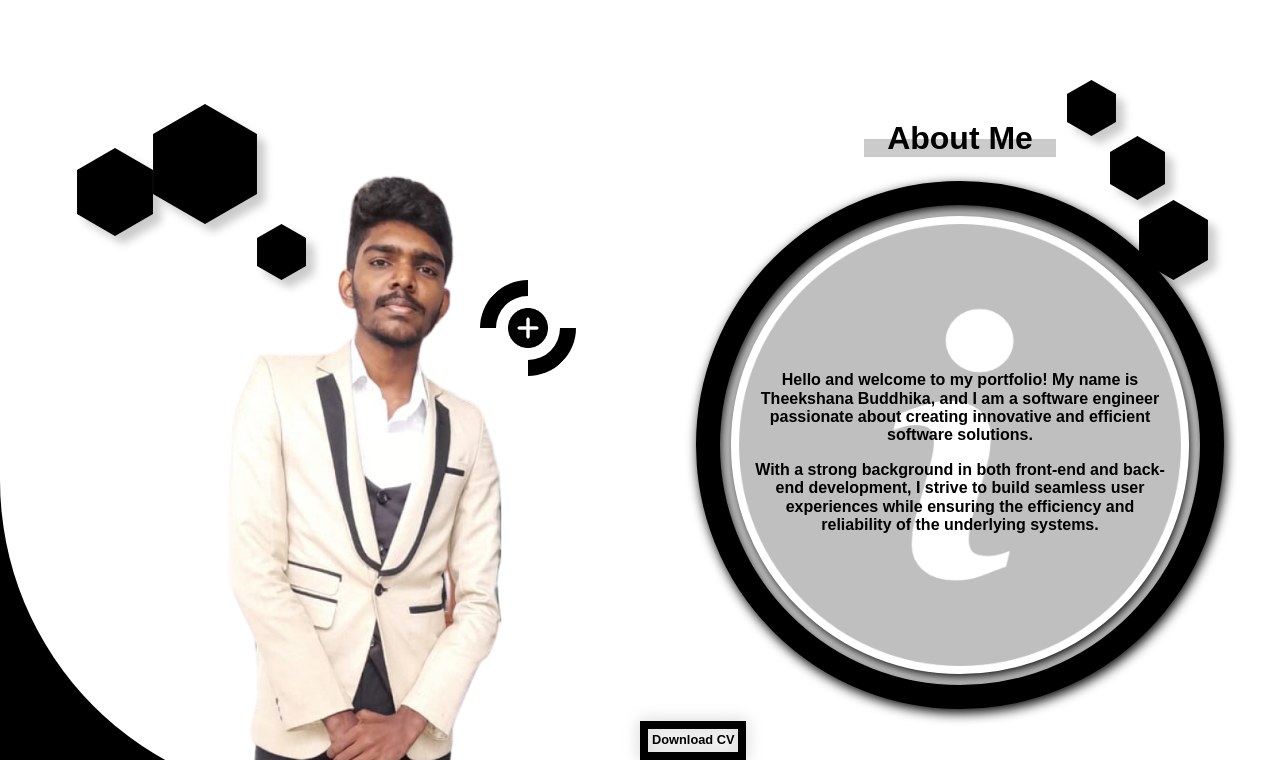
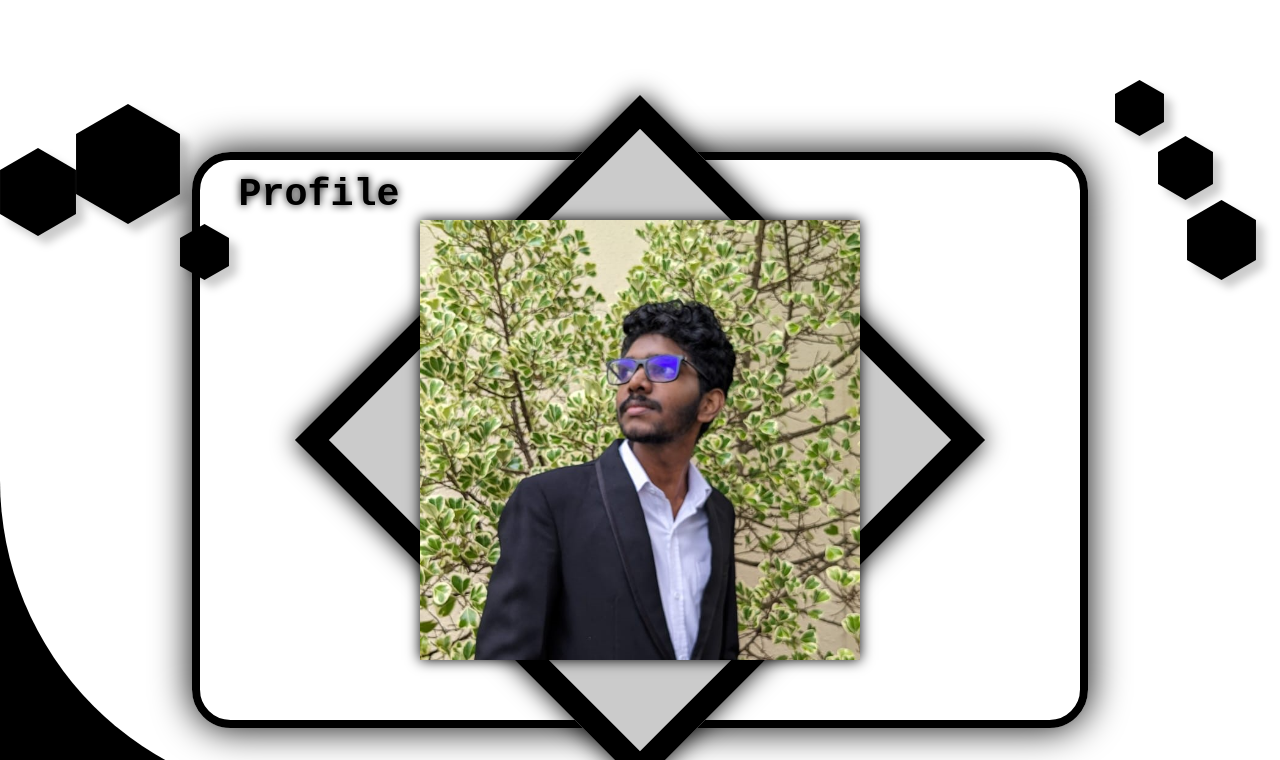
Before and after one commit to TheekshanaBuddhika/MyProtofolio, a plain HTML site: page index.html in a window 1280 px wide. Shown: the part 800-1560 px from the top of the page. Drawn offline with Linux system fonts and the light colour scheme; files whose address does not match are found by name.

Commit message:
about me updated

```diff
--- a/assets/styles/main.css
+++ b/assets/styles/main.css
@@ -365,192 +365,177 @@ h1,h2,h3,h4{
     background-color: black;
  }
 
- .about>section:nth-child(2){
+ .inner-about{
     background-color: white;
     border-radius: 0 0 0 40vh;
     height: 100%;
     display: flex;
  }
 
- .about>section:nth-child(2)>section:first-child,.about>section:nth-child(2)>section:nth-child(2){
+ .about-left,.about-end{
     position: relative;
     margin-top: 10vh;
     display: flex;
     flex-direction: column;
-    width: 50vw;
+    width: 15vw;
     align-items: center;
  }
 
- .about>section:nth-child(2)>section:first-child>img:nth-child(3){
-    position: absolute;
-    bottom: 0;
-    left: 15vw;
-    height: 85vh;
-    margin: auto;
+ .about-mid{
+    position: relative;
+    margin-top: 10vh;
+    display: flex;
+    width: 70vw;
+    align-items: center;
+    justify-content: center;
  }
 
- .about>section:nth-child(2)>section:first-child>div:first-child{
+ /* polygon-container-left */
+
+ .about-polygon-left{
     display: flex;
     height: 22vh;
-    margin-left: 6vw;
     justify-content: space-around;
     width: 15vw;
     margin-top: 3vh;
     align-self: flex-start;
  }
 
- .about>section:nth-child(2)>section:first-child>div:first-child>img:first-child{
+ .about-polygon-left>img:first-child{
     align-self: center;
     height: 11vh;
     filter: drop-shadow(1vh 1vh 0.5vh #CBCBCb);
  }
 
- .about>section:nth-child(2)>section:first-child>div:first-child>img:nth-child(2){
+ .about-polygon-left>img:nth-child(2){
     align-self: flex-start;
     height: 15vh;
     filter: drop-shadow(1vh 1vh 0.5vh #CBCBCb);
  }
 
- .about>section:nth-child(2)>section:first-child>div:first-child>img:nth-child(3){
+ .about-polygon-left>img:nth-child(3){
     align-self: flex-end;
     height: 7vh;
     filter: drop-shadow(1vh 1vh 0.5vh #CBCBCb);
  }
 
- .about>section:nth-child(2)>section:first-child>div:nth-child(2){
-    align-self: flex-end;
-    margin-right: 5vw;
-    border-radius: 50%;
-    aspect-ratio: 1/1;
-    border: 2vh solid white;
-    border-top: 2vh solid black;
-    border-bottom: 2vh solid black;
-    height: 8vh;
-    transform: rotate(315deg);
+ /* about-mid */
+
+ .profile-container{
+    position: relative;
     display: flex;
-    align-items: center;
-    justify-content: center;
-    transition: 1s;
+    width: 70vw;
+    height: 70vh;
+    border: 1vh solid;
+    border-radius: 3vw;
+    box-shadow: 0 0 3vw;
+    flex-direction: column;
  }
 
- .about>section:nth-child(2)>section:first-child>div:nth-child(2)>img:first-child{
-    height: 5vh;
-    transform: rotate(-315deg);
+ .profile-container>span{
+    font-size: 3em;
+    font-weight: bold;
+    filter: drop-shadow(0 0 0.5vh black);
+    margin-top: 1vw;
+    margin-left: 3vw;
  }
 
- .about>section:nth-child(2)>section:first-child>div:nth-child(2):hover{
-    transition-property: all;
-    transition-duration: 1s;
-    transform: rotate(405deg);
+ .main-rec-container{
+    height: 55vh;
+    width: 55vh;
+    border: 3vh solid;
+    background-color: #CBCBCB;
+    transform: rotate(45deg);
+    box-shadow: 0 0 2vw;
+    position: absolute;
+    top: 0;
+    left: 0;
+    right: 0;
+    bottom: 0;
+    margin: auto;
  }
 
- .about>section:nth-child(2)>section:first-child>img:nth-child(3){
-    position: absolute;
-    bottom: 0;
-    left: 15vw;
-    height: 85vh;
+ .small-rec-container{
+    height: 55vh;
+    width: 55vh;
+    overflow: hidden;
+    box-shadow: 0 0 1vw;
+    transform: rotate(-45deg);
  }
 
- .about>section:nth-child(2)>section:nth-child(2)>div:first-child{
+ .small-rec-container>img{
+    width: 100%;
+ }
+
+ .about-info-contianer{
+    height: 55vh;
+    display: flex;
+    width: 55vh;
+    background-color: #CBCBCB;
+    border: 0.5vh solid;
+    flex-direction: column;
+    border-radius: 2vw;
+    box-shadow: 0 0 0.5vw;
+    position: absolute;
+    top: 0;
+    bottom: 0;
+    right: -28vw;
+    margin: auto;
+    align-items: center;
+    opacity: 0;
+ }
+
+ .about-info-contianer>p{
+    font-size: 1.2em;
+    font-weight: bold;
+    font-family: cursive;
+    width: 50vh;
+    margin-bottom: 0;
+    margin-top: 3vw;
+ }
+
+ .about-info-contianer>a{
+    height: 5vh;
+    margin-top: 3vw;
+ }
+
+ .about-info-contianer>a>button{
+    border: 0.5vh solid black;
+    background: white;
+    padding: 0.5vh;
+    font-weight: bold;
+    width: 10vw;
+    height: 5vh;
+ }
+
+ /* polygon-container-right */
+
+ .about-polygon-right{
     display: flex;
     height: 25vh;
     width: 11vw;
     align-self: flex-end;
     flex-direction: column;
-    margin-right: 9vh;
+    margin-right: 3vh;
     position: absolute;
  }
 
- .about>section:nth-child(2)>section:nth-child(2)>div:first-child>img:first-child{
+ .about-polygon-right>img:first-child{
     align-self: flex-start;
     height: 7vh;
     filter: drop-shadow(1vh 1vh 0.5vh #CBCBCb);
  }
 
- .about>section:nth-child(2)>section:nth-child(2)>div:first-child>img:nth-child(2){
+ .about-polygon-right>img:nth-child(2){
     filter: drop-shadow(1vh 1vh 0.5vh #CBCBCb);
     height: 8vh;
     align-self: center;
  }
 
- .about>section:nth-child(2)>section:nth-child(2)>div:first-child>img:nth-child(3){
+ .about-polygon-right>img:nth-child(3){
     align-self: flex-end;
     height: 10vh;
     filter: drop-shadow(1vh 1vh 0.5vh #CBCBCb);
- }
-
- .about>section:nth-child(2)>section:nth-child(2)>div:nth-child(2){
-    background: linear-gradient(to top, #CBCBCB 50%, white 50%);
-    margin-top: 5vh;
-    width: 15vw;
-    display: flex;
-    justify-content: center;
- }
-
- .about>section:nth-child(2)>section:nth-child(2)>div:nth-child(2)>h3:first-child{
-    font-size: 2.5em;
-    margin-bottom: 0;
-    margin-top: 0;
-    font-family: sans-serif;
- }
-
- .about>section:nth-child(2)>section:nth-child(2)>div:nth-child(3){
-    border-radius: 50%;
-    aspect-ratio: 1/1;
-    height: 60vh;
-    border: 3vh solid black;
-    margin-top: 3vh;
-    margin-bottom: 3vh;
-    display: flex;
-    position: relative;
-    align-items: center;
-    justify-content: center;
-    filter: drop-shadow(2px 4px 6px black);
- }
-
- .about>section:nth-child(2)>section:nth-child(2)>div:nth-child(3)>div:first-child{
-    border-radius: 50%;
-    aspect-ratio: 1/1;
-    height: 92%;
-    border: 1vh solid white;
-    background-color: white;
-    display: flex;
-    align-items: center;
-    justify-content: center;
- }
-
- .about>section:nth-child(2)>section:nth-child(2)>div:nth-child(3)>div:first-child>img:first-child{
-    position: absolute;
-    height: 92%;
- }
-
- .about>section:nth-child(2)>section:nth-child(2)>div:nth-child(3)>div:first-child>div:nth-child(2){
-    border-radius: 50%;
-    aspect-ratio: 1/1;
-    height: 94%;
-    display: flex;
-    justify-content: center;
-    align-items: center;
-    flex-direction: column;
- }
-
- .about>section:nth-child(2)>section:nth-child(2)>div:nth-child(3)>div:first-child>div:nth-child(2)>p{
-    font-size: 2vh;
-    font-weight: bold;
-    font-family: sans-serif;
-    margin-bottom: 0;
- }
-
- .about>section:nth-child(2)>section:nth-child(2)>a:nth-child(4)>button{
-    border: 1vh solid black;
-    background: transparent;
-    font-family: sans-serif;
-    padding: 0.5vh;
-    position: absolute;
-    bottom: 5vh;
-    left: 0;
-    font-weight: bold;
-    filter: drop-shadow(0vh 0vh 1vh #CBCBCb);
  }
 
  /* Experties */
--- a/index.html
+++ b/index.html
@@ -98,35 +98,29 @@
     <!-- About Me -->
     <section class="about">
       <dfn id="about_me"></dfn>
-      <section>
-        <section>
-          <div>
+      <section class="inner-about">
+        <section class="about-left">
+          <div class="about-polygon-left">
             <img src="assets/images/icons/polygon_black.svg">
             <img src="assets/images/icons/polygon_black.svg">
             <img src="assets/images/icons/polygon_black.svg">
           </div>
-          <div>
-            <img src="assets/images/icons/plus.png" alt="plus">
+        </section>
+        <section class="about-mid">
+          <div class="profile-container">
+            <span>Profile</span>
+            <div class="main-rec-container">
+              <div class="small-rec-container">
+                <img src="assets/images/personal/about_me.jpg" alt="about_me">
               </div>
-          <img src="assets/images/personal/about_me.png" alt="owner">
-        </section>
-        <section>
-          <div>
-            <img src="assets/images/icons/polygon_black.svg">
-            <img src="assets/images/icons/polygon_black.svg">
-            <img src="assets/images/icons/polygon_black.svg">
             </div>
-          <div><h3>About Me</h3></div>
-          <div>
-            <div>
-              <img src="assets/images/icons/information-image.png" alt="background image">
-              <div>
+            <div class="about-info-contianer">
               <p>
                 Hello and welcome to my portfolio! My name is
                 Theekshana Buddhika, and I am a software
                 engineer passionate about creating innovative
                 and efficient software solutions.
-                </P>
+              </p>
               <p>
                 With a strong background in both front-end and
                 back-end development, I strive to build
@@ -134,10 +128,16 @@
                 efficiency and reliability of the underlying
                 systems.
               </p>
+               <a href="assets/file/cv.pdf" download="cv.pdf"><button>Download CV</button></a>
             </div>
           </div>
+        </section>
+        <section class="about-end">
+          <div class="about-polygon-right">
+            <img src="assets/images/icons/polygon_black.svg">
+            <img src="assets/images/icons/polygon_black.svg">
+            <img src="assets/images/icons/polygon_black.svg">
           </div>
-          <a href="assets/file/cv.pdf" download="cv.pdf"><button>Download CV</button></a>
         </section>
       </section>
     </section>
```
Also changed, not shown: assets/images/personal/about_me.jpg (added). Lines whose indentation alone changed are shown as unchanged.
